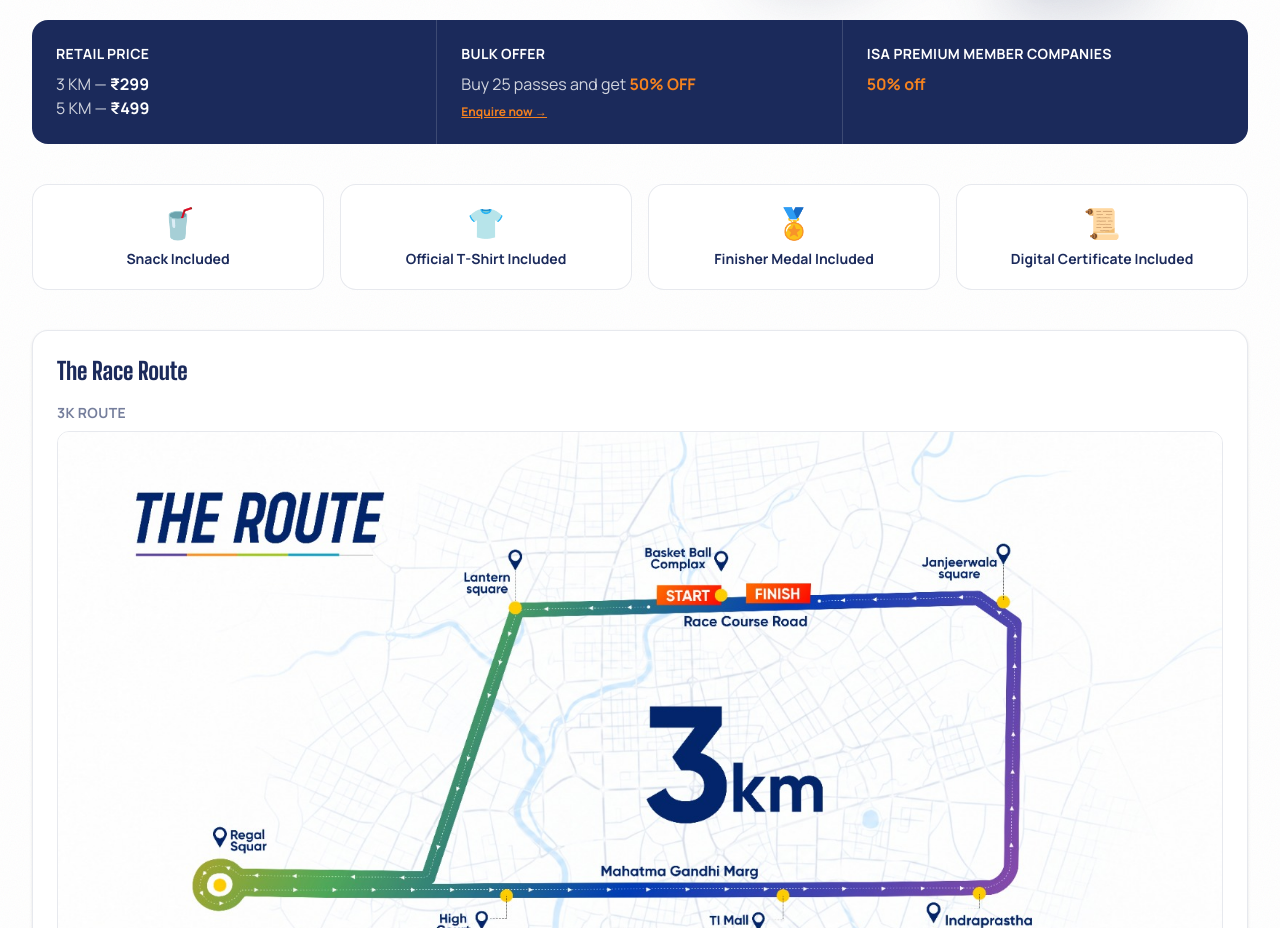
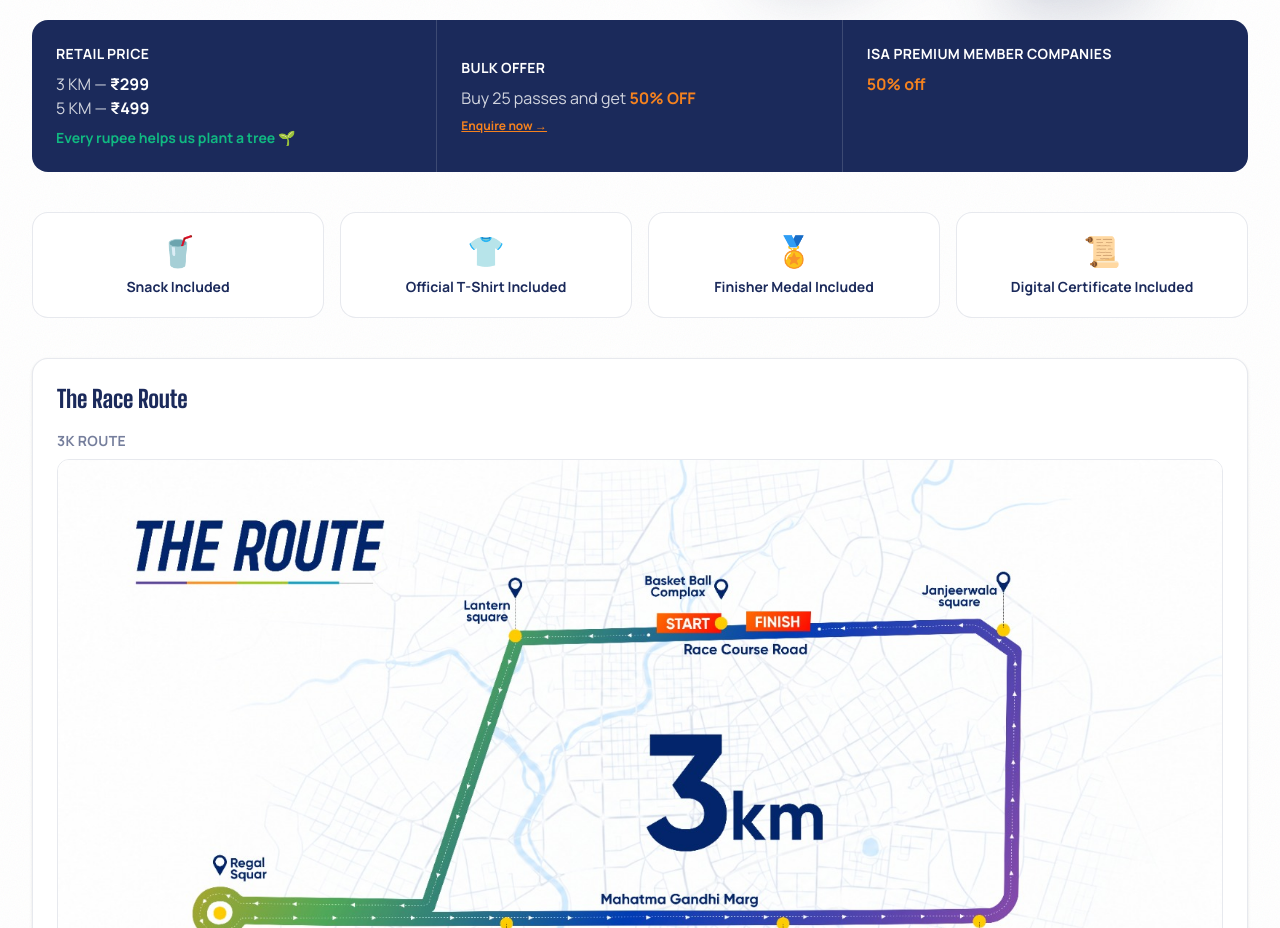
Before and after one commit to Dipanshi04/Ai-search-model, a React (Vite) app in the folder apps/public-web/: page / in a window 1280 px wide. Shown: the part 1130-2058 px from the top of the page. Built offline with nearby package versions, Linux system fonts and the light colour scheme; no server answers.

Commit message:
Add tree-planting note to homepage pricing block

```diff
--- a/apps/public-web/src/App.tsx
+++ b/apps/public-web/src/App.tsx
@@ -254,6 +254,7 @@ function HomePage() {
               <p className="hero-kicker text-xs sm:text-sm font-bold uppercase tracking-wide text-white mb-2">Retail Price</p>
               <p className="hero-body text-sm sm:text-base text-white/80">3 KM — <span className="font-bold text-white">₹299</span></p>
               <p className="hero-body text-sm sm:text-base text-white/80">5 KM — <span className="font-bold text-white">₹499</span></p>
+              <p className="hero-body text-xs sm:text-sm font-bold mt-2" style={{ color: '#10b981' }}>Every rupee helps us plant a tree 🌱</p>
             </div>
             <button
               type="button"
```
